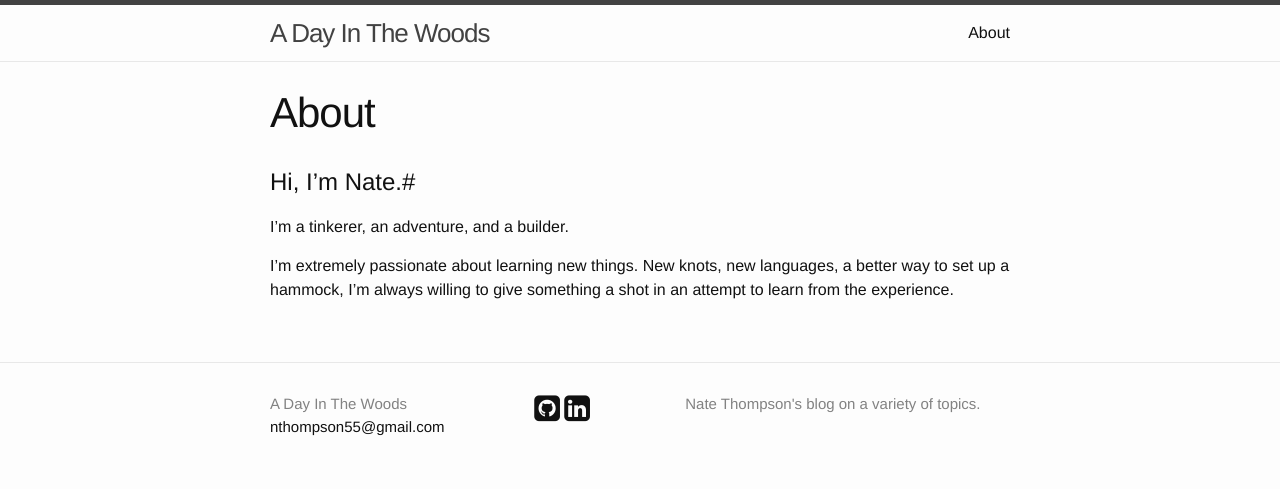
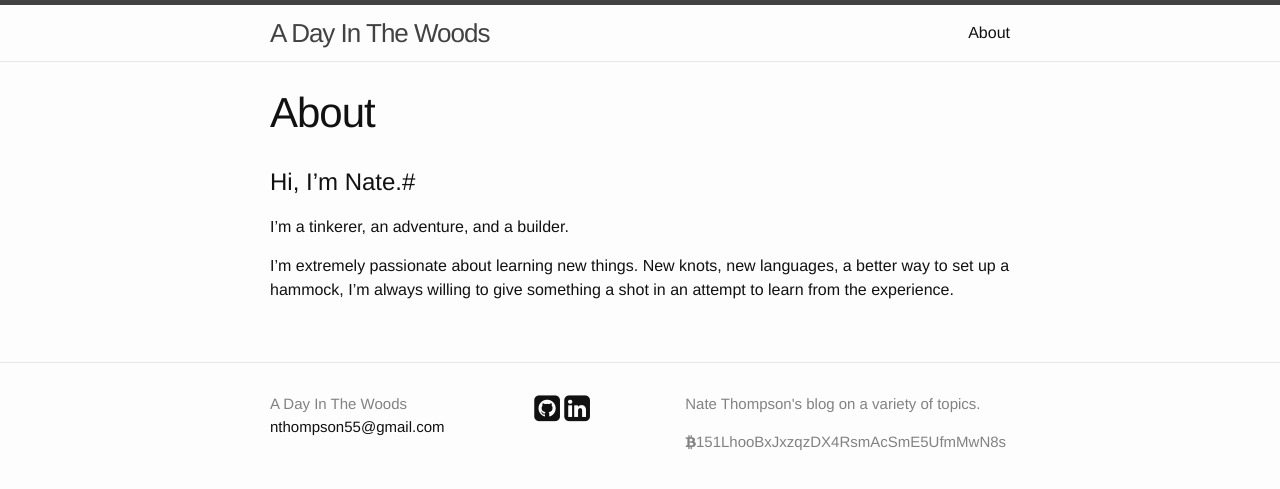
Before and after one commit to Felttrip/felttrip.github.io, a Jekyll site: the page built from about.md, in a window 1280 px wide. Shown: the top 489 px of the page. Built offline with Jekyll 4.4.1, drawn with Linux system fonts in a browser that asks for light colours; nearby versions of some CDN libraries.

Commit message:
added btc

```diff
--- a/_config.yml
+++ b/_config.yml
@@ -5,7 +5,7 @@ description: >
   Nate Thompson's blog on a variety of topics.
 baseurl: "" # the subpath of your site, e.g. /blog/
 url: "http://natethompson.me" # the base hostname & protocol for your site
-
+bitcoin: "151LhooBxJxzqzDX4RsmAcSmE5UfmMwN8s"
 linkedin_username: thompsonnathaniel
 github_username: felttrip
 author: by Nate Thompson
--- a/_includes/footer.html
+++ b/_includes/footer.html
@@ -21,6 +21,7 @@
 
       <div class="footer-col  footer-col-3">
         <p class="text">{{ site.description }}</p>
+        <i class="fa fa-btc"></i>{{site.bitcoin}}
       </div>
     </div>
 
```
